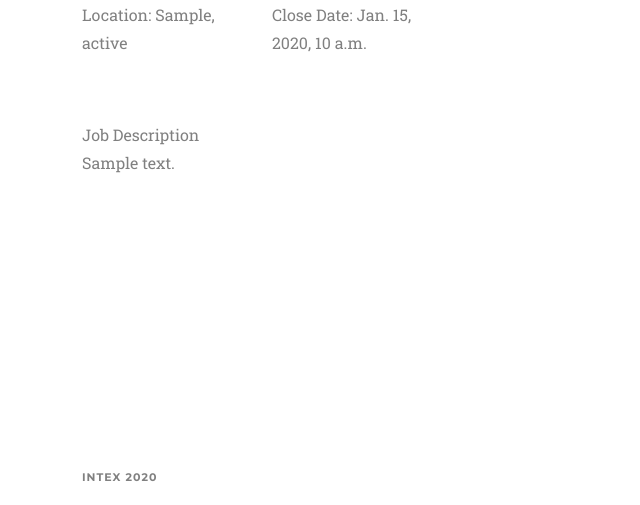
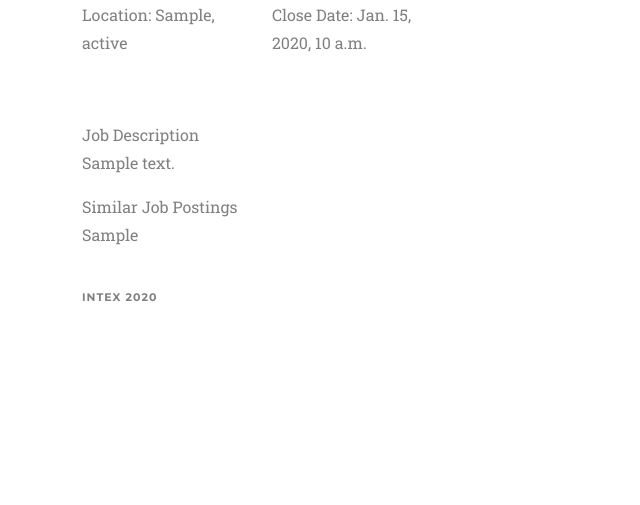
Before and after one commit to ISJuniorCore13/INTEX, a Django app: template templates/listings/post.html in a window 1280 px wide. Shown: the part 154-659 px from the top of the page, without its empty margins (0-640 px from the left). Run offline with Django 3.2, Linux system fonts and the light colour scheme; a user stored in the database is signed in; tables that the repository leaves empty hold one stand-in row (values such as "Sample post"); the template is opened without the code that fills it: values that come from a table or form of the project are taken from there, most other values are stand-ins (such as "Sample title", 1, 10 or a date in 2020); some libraries are stand-ins or nearby versions; some web fonts are replaced.

Commit message:
post html change

```diff
--- a/templates/listings/post.html
+++ b/templates/listings/post.html
@@ -33,7 +33,14 @@
                 <p> Job Description
                     <br>
                     {{job_object.job_description}}
-                    <br><br><br><br><br><br><br><br><br><br>
+                </p>
+            </div>
+        </div>
+        <div class="row">
+            <div class="col-lg">
+                <p> Similar Job Postings
+                    <br>
+                    {{recommender_results}}
                 </p>
             </div>
         </div>
```
